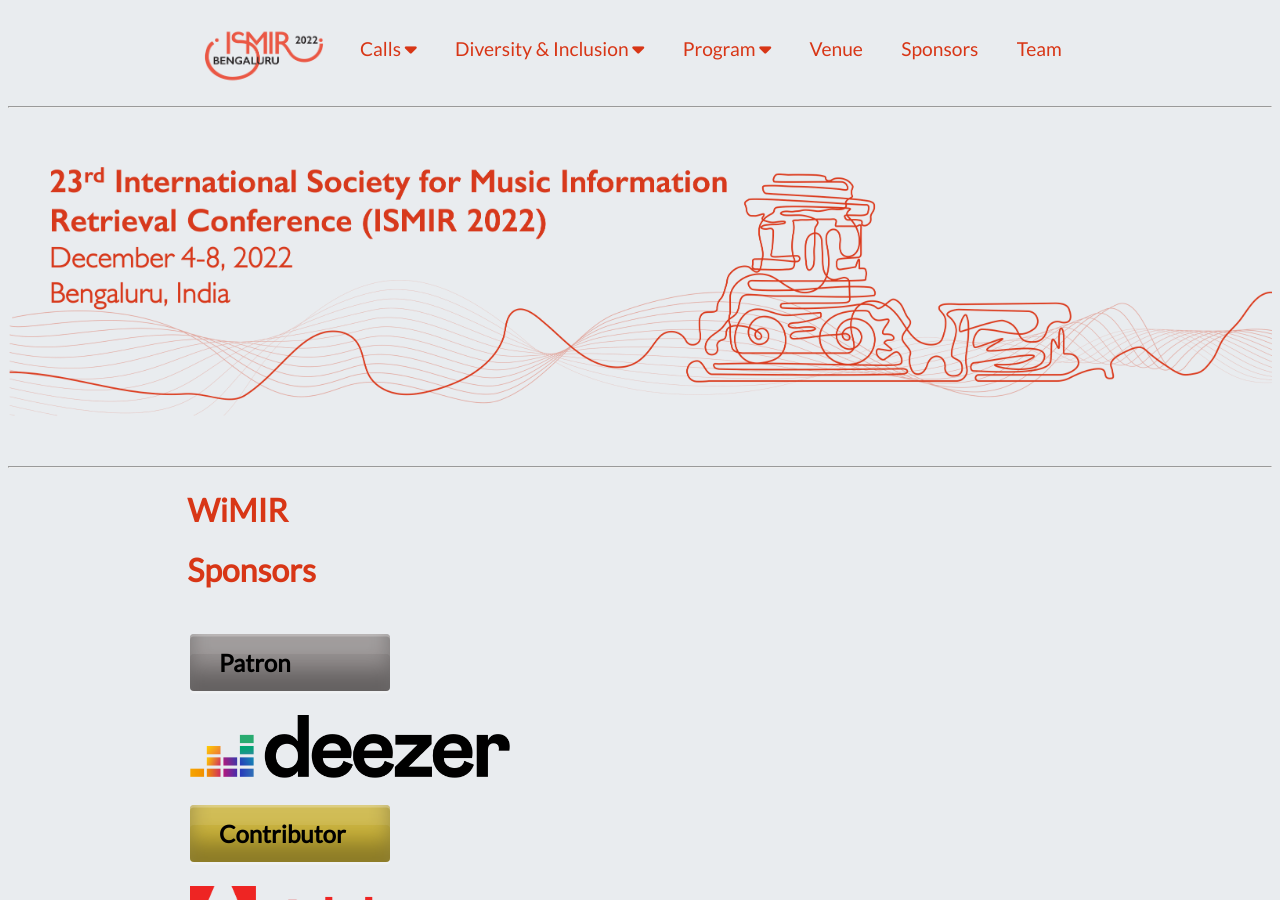
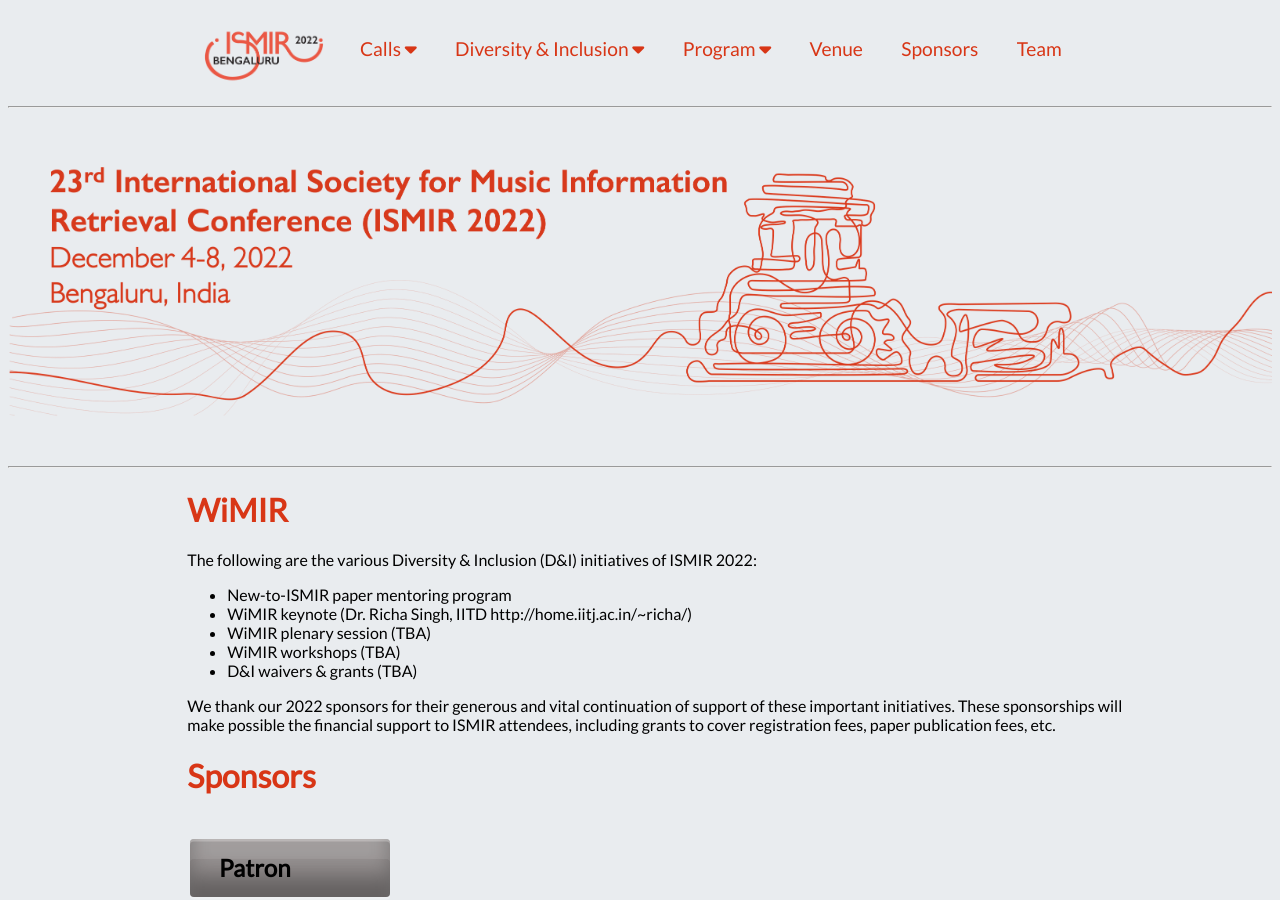
Before and after one commit to ismir2022/ismir2022.github.io, a Jekyll site: the page built from diversity/wimir.md, in a window 1280 px wide and 900 px high. Built offline with Jekyll 4.4.1, drawn with Linux system fonts in a browser that asks for light colours; nearby versions of some CDN libraries.

Commit message:
wimir page edits

```diff
--- a/diversity/wimir.md
+++ b/diversity/wimir.md
@@ -4,6 +4,14 @@
 ---
 # WiMIR
 
+The following are the various Diversity & Inclusion (D&I) initiatives of ISMIR 2022:
+* New-to-ISMIR paper mentoring program
+* WiMIR keynote (Dr. Richa Singh, IITD http://home.iitj.ac.in/~richa/)
+* WiMIR plenary session (TBA)
+* WiMIR workshops (TBA)
+* D&I waivers & grants (TBA)
+
+We thank our 2022 sponsors for their generous and vital continuation of support of these important initiatives. These sponsorships will make possible the financial  support to ISMIR attendees, including grants to cover registration fees, paper publication fees, etc.
 <h1>Sponsors</h1>
 <table class="customtable">
     <tr>
```
